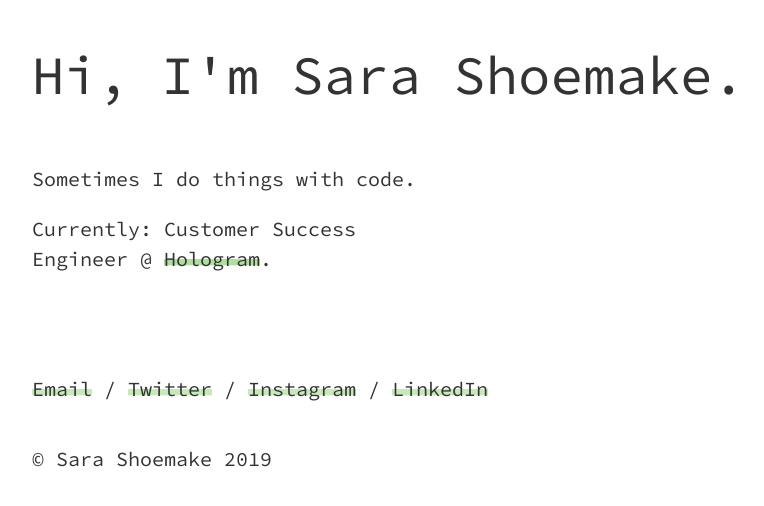
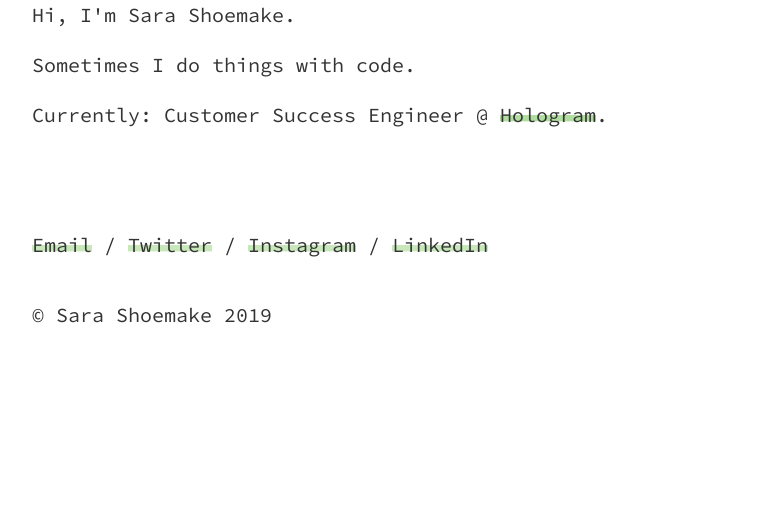
Before and after one commit to sarashoemake/website, a Jekyll site: the page built from index.html, in a window 1280 px wide. Shown: the top 506 px of the page, without its empty margins (140-904 px from the left). Built offline with Jekyll 4.4.1, drawn with Linux system fonts in a browser that asks for light colours.

Commit message:
fix spacing

```diff
--- a/index.html
+++ b/index.html
@@ -5,12 +5,9 @@ layout: default
 ---
 <title>Sara Shoemake</title>
 <div class="container -alternate1">
-  <p class="about">
+  <p class="">
     Hi, I'm Sara Shoemake.
   </p>
-</div>
-<div class="container -alternate3">
-  <div>
   <p class="">
     Sometimes I do things with code.
   </p>
@@ -18,4 +15,3 @@ layout: default
    Currently: Customer Success Engineer @ <a href="https://hologram.io">Hologram</a>.
   </p>
 </div>
-</div>
```
Lines whose indentation alone changed are shown as unchanged.
